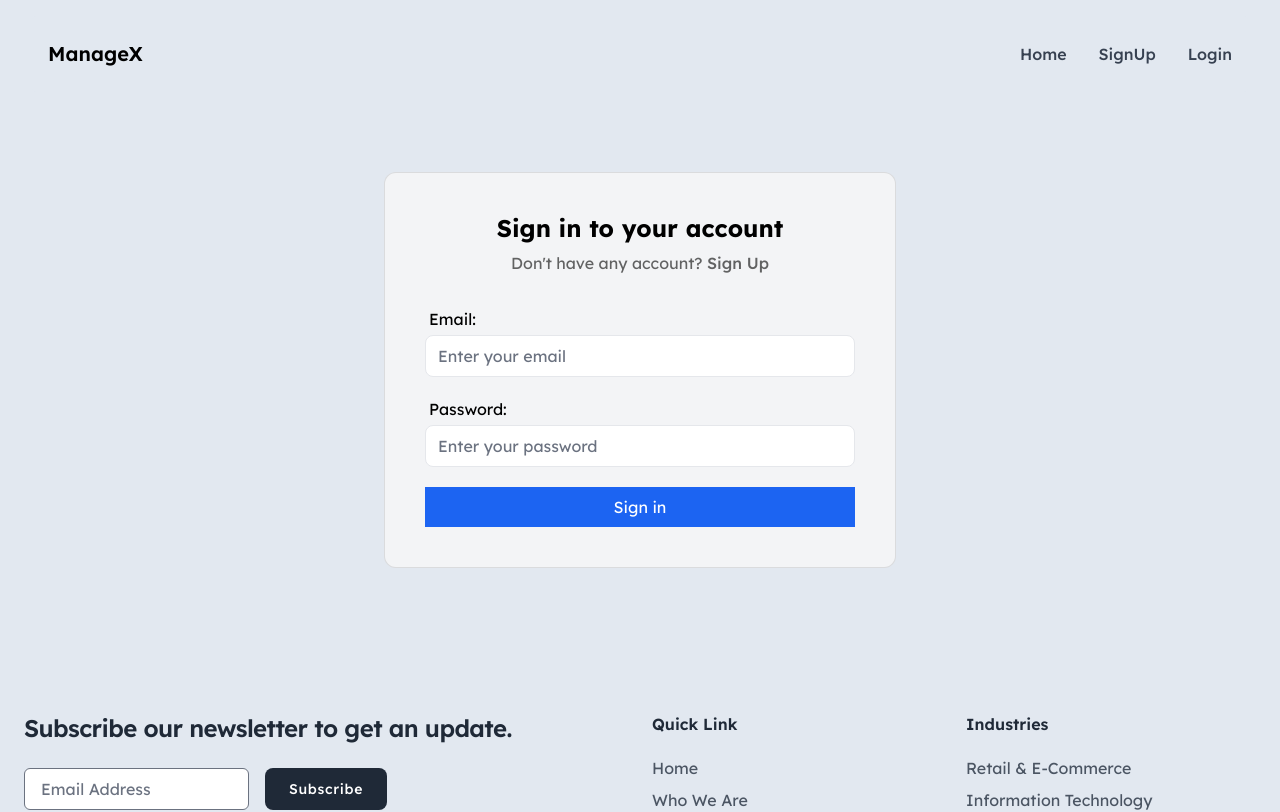
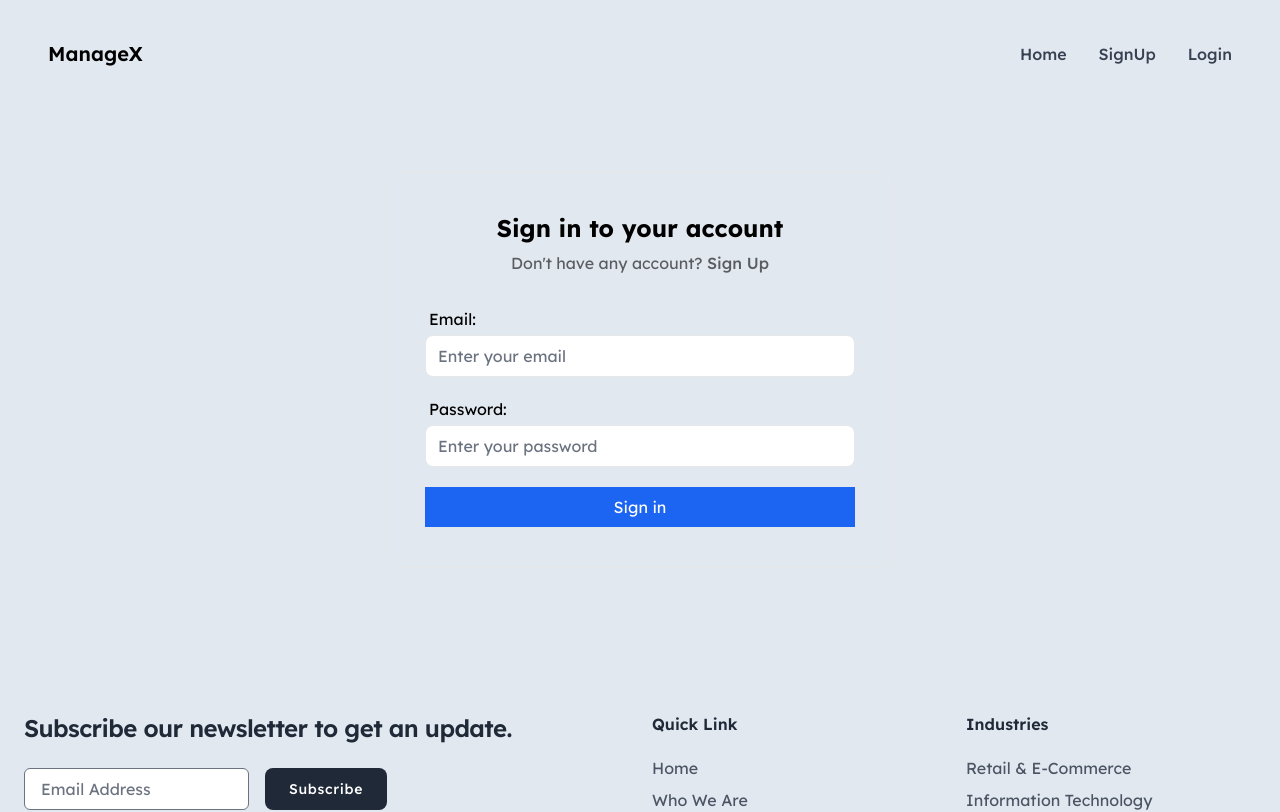
Before and after one commit to MohidShahid/cms-appwrite, a React (Vite) app: page /login in a window 1280 px wide. Shown: the top 812 px of the page. Built offline with nearby package versions, Linux system fonts and the light colour scheme; no server answers.

Commit message:
some changes

```diff
--- a/src/Components/Login.jsx
+++ b/src/Components/Login.jsx
@@ -34,7 +34,7 @@ function Login() {
     <div
     className='flex items-center justify-center w-full my-16'
     >
-        <div className={`mx-auto w-full max-w-lg bg-gray-100 rounded-xl p-10 border border-black/10`}>
+        <div className={`mx-auto w-full max-w-lg rounded-xl p-10 border`}>
         <h2 className="text-center text-2xl font-bold leading-tight">Sign in to your account</h2>
         <p className="mt-2 text-center text-base text-black/60">
                     Don&apos;t have any account?&nbsp;
--- a/src/Components/signupComponent.jsx
+++ b/src/Components/signupComponent.jsx
@@ -30,7 +30,7 @@ function SignupComponent() {
 
   return (
     <div className="signup flex items-center justify-center w-full h-auto py-8 lg:px-8">
-      <div className="signup-container w-96 flex items-center justify-center flex-col gap-4 mx-auto max-w-lg bg-gray-100 rounded-xl p-10 border border-black/10">
+      <div className="signup-container w-96 flex items-center justify-center flex-col gap-4 mx-auto max-w-lg rounded-xl p-10 border">
       <h2 className="text-center text-2xl font-bold leading-tight">
         Sign up to create account
       </h2>
```
